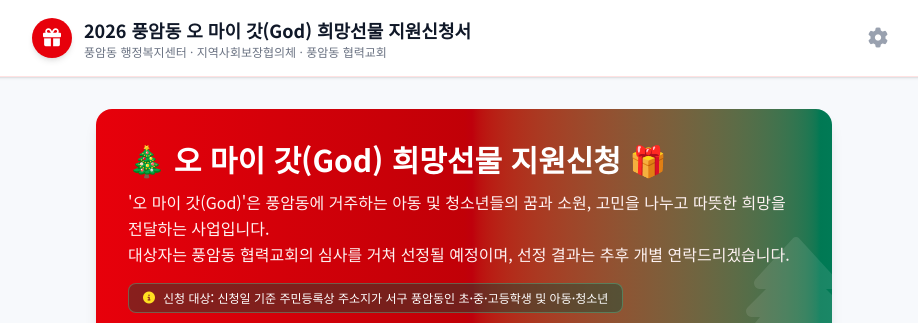
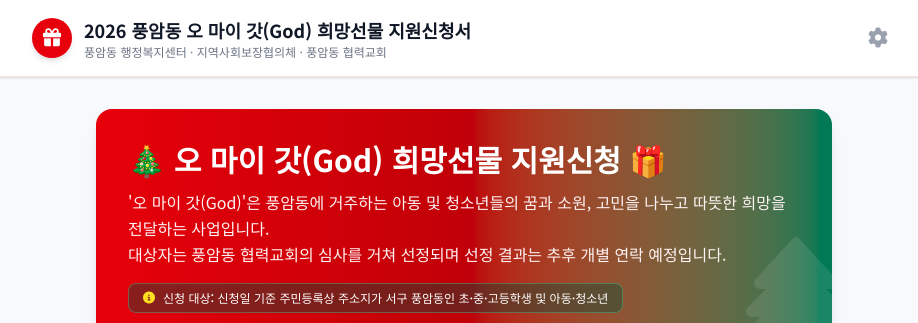
Before and after one commit to dbalzz252-del/ohmygodwish, a plain HTML site: page index.html in a window 1280 px wide. Shown: the top 323 px of the page, without its empty margins (176-1094 px from the left). Drawn offline with nearby package versions, Linux system fonts and the light colour scheme; a web font is replaced by a local one.

Commit message:
Update index.html

```diff
--- a/index.html
+++ b/index.html
@@ -100,7 +100,7 @@
             <h2 class="text-2xl md:text-3xl font-bold mb-3">🎄 오 마이 갓(God) 희망선물 지원신청 🎁</h2>
             <p class="text-sm md:text-base text-red-50 leading-relaxed space-y-1">
                 '오 마이 갓(God)'은 풍암동에 거주하는 아동 및 청소년들의 꿈과 소원, 고민을 나누고 따뜻한 희망을 전달하는 사업입니다.<br>
-                대상자는 풍암동 협력교회의 심사를 거쳐 선정될 예정이며, 선정 결과는 추후 개별 연락드리겠습니다.
+                대상자는 풍암동 협력교회의 심사를 거쳐 선정되며 선정 결과는 추후 개별 연락 예정입니다.
             </p>
             <div class="mt-4 inline-flex items-center space-x-2 bg-emerald-900/40 border border-emerald-300/30 px-3.5 py-1.5 rounded-lg text-xs font-medium">
                 <i class="fa-solid fa-circle-info text-yellow-300"></i>
```
